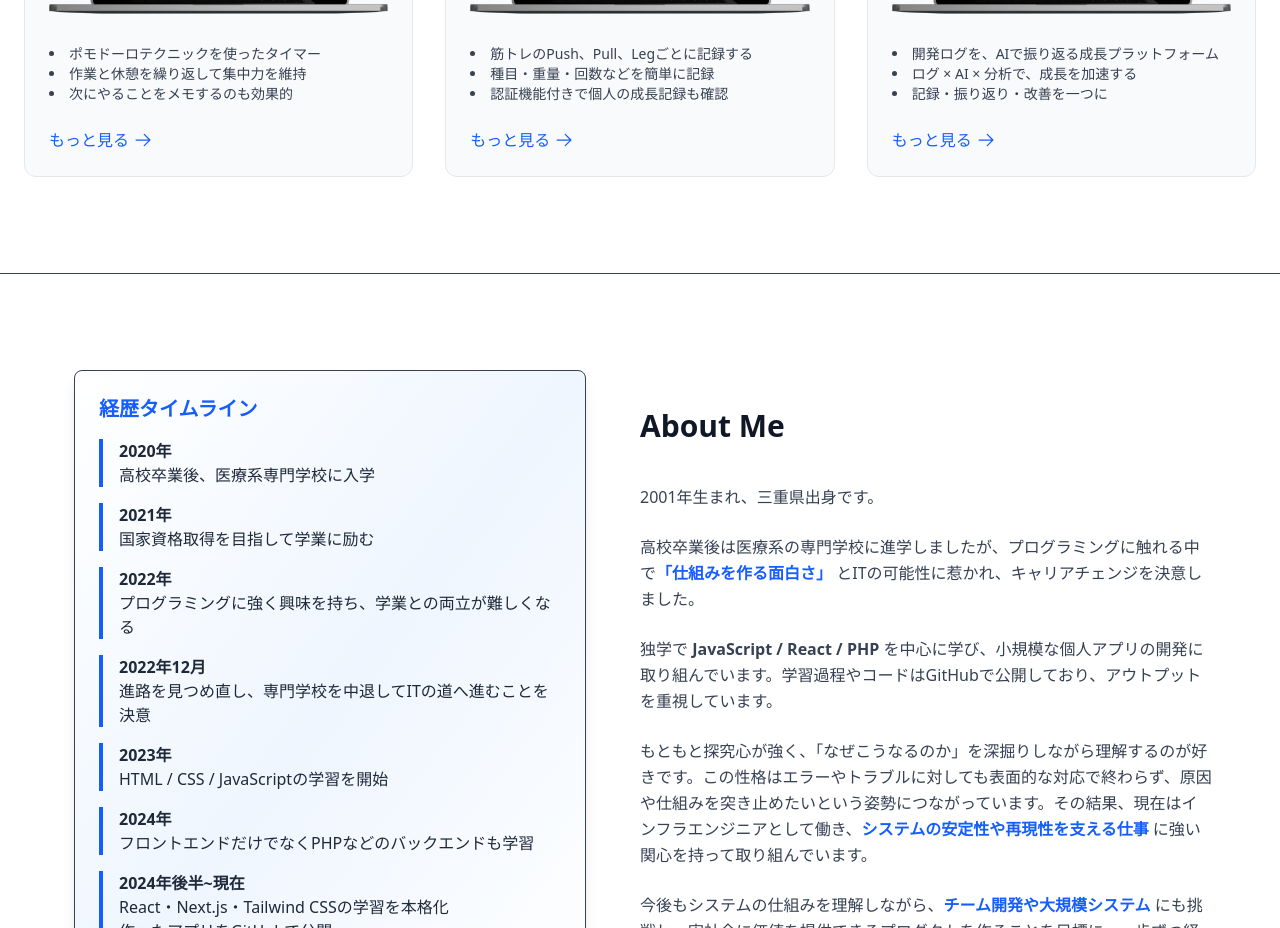
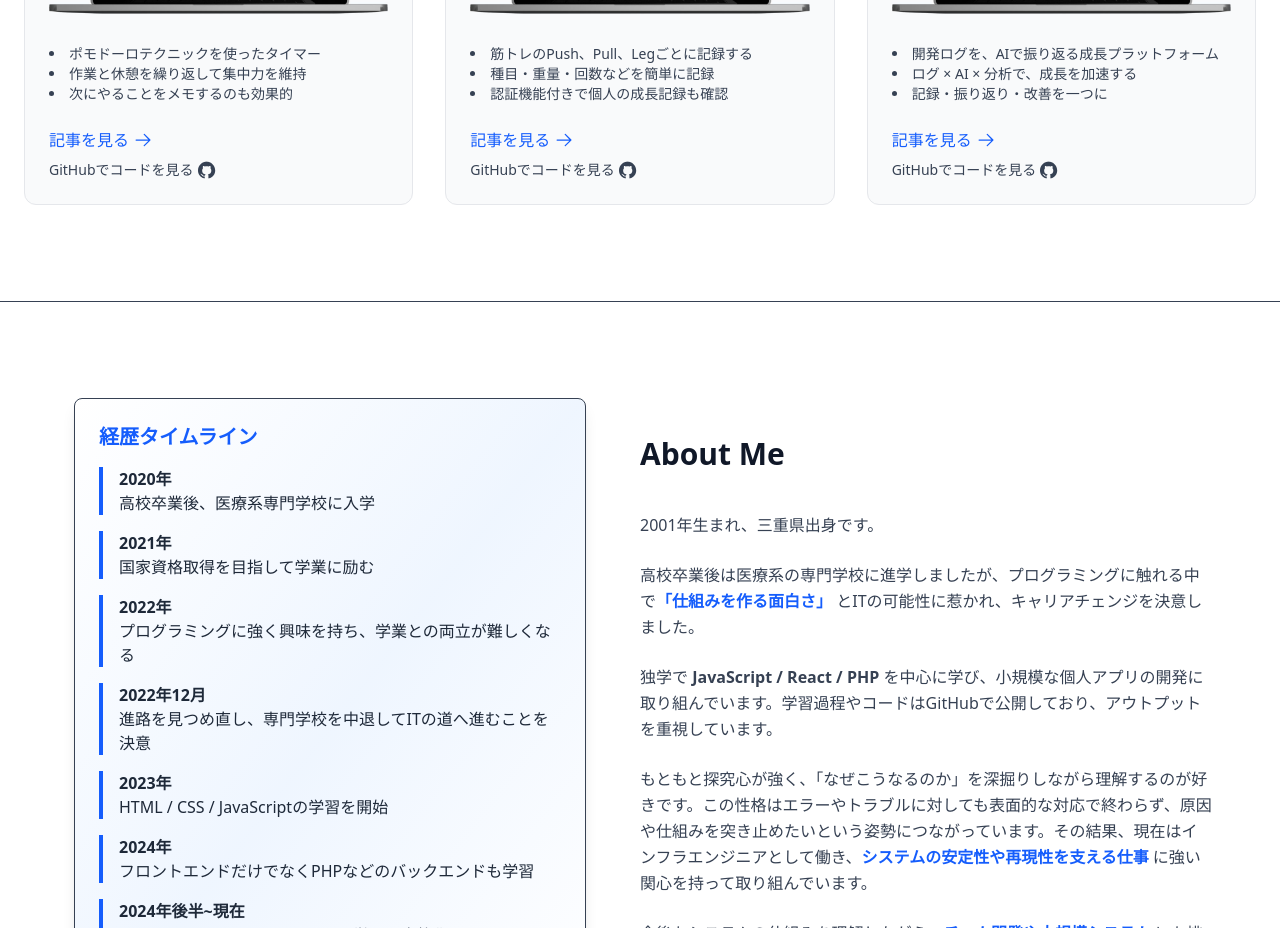
Before and after one commit to yoscodes/portfolio-site, a Next.js app: page / in a window 1280 px wide. Shown: the part 1100-2028 px from the top of the page. Built offline with nearby package versions, Linux system fonts and the light colour scheme.

Commit message:
githublinkの型追加

```diff
--- a/src/app/components/portfolio/ProjectCard.tsx
+++ b/src/app/components/portfolio/ProjectCard.tsx
@@ -8,6 +8,7 @@ type ProjectCardProps = {
   description: string[];
   image?: string;
   link?: string;
+  githubLink?: string;
   isReady?: boolean;
 };
 
@@ -21,6 +22,7 @@ export default function ProjectCard({
   description,
   image,
   link,
+  githubLink,
   isReady = true,
 }: ProjectCardProps) {
   return (
@@ -65,14 +67,15 @@ export default function ProjectCard({
         </ul>
 
         {/* 🟢 ボタンが常に下部に揃うように */}
+        <div className="mt-auto flex flex-col gap-2">
           {link && (
             <a
               href={link}
               target="_blank"
               rel="noopener noreferrer"
-            className="mt-auto text-blue-600 hover:text-blue-800 font-medium flex items-center"
+              className="text-blue-600 hover:text-blue-800 font-medium flex items-center"
             >
-            もっと見る
+              記事を見る
               <svg
                 className="ml-1"
                 width="20"
@@ -84,6 +87,26 @@ export default function ProjectCard({
               </svg>
             </a>
           )}
+          {githubLink && (
+            <a
+              href={githubLink}
+              target="_blank"
+              rel="noopener noreferrer"
+              className="text-gray-700 hover:text-gray-900 font-medium flex items-center text-sm"
+            >
+              GitHubでコードを見る
+              <svg
+                className="ml-1"
+                width="18"
+                height="18"
+                fill="currentColor"
+                viewBox="0 0 24 24"
+              >
+                <path d="M12 0.5C5.37 0.5 0 5.87 0 12.5C0 17.56 3.44 21.8 8.21 23.16C8.81 23.27 9.03 22.91 9.03 22.6C9.03 22.32 9.02 21.56 9.02 20.64C6 21.22 5.22 19.45 5.22 19.45C4.68 18.06 3.89 17.69 3.89 17.69C2.79 16.96 3.98 16.98 3.98 16.98C5.21 17.07 5.86 18.25 5.86 18.25C6.94 20.11 8.71 19.57 9.38 19.27C9.49 18.49 9.81 17.97 10.16 17.68C7.91 17.39 5.54 16.53 5.54 12.55C5.54 11.36 5.96 10.4 6.66 9.66C6.54 9.37 6.16 8.27 6.76 6.71C6.76 6.71 7.64 6.41 9.03 7.49C9.86 7.26 10.75 7.14 11.64 7.14C12.53 7.14 13.42 7.26 14.25 7.49C15.64 6.41 16.52 6.71 16.52 6.71C17.12 8.27 16.74 9.37 16.62 9.66C17.32 10.4 17.74 11.36 17.74 12.55C17.74 16.54 15.36 17.38 13.1 17.67C13.52 18.03 13.9 18.73 13.9 19.81C13.9 21.29 13.88 22.23 13.88 22.6C13.88 22.91 14.1 23.28 14.71 23.16C19.48 21.8 22.92 17.56 22.92 12.5C22.92 5.87 17.55 0.5 10.92 0.5H12Z" />
+              </svg>
+            </a>
+          )}
+        </div>
       </div>
     </motion.div>
   );
```
Lines whose indentation alone changed are shown as unchanged.
